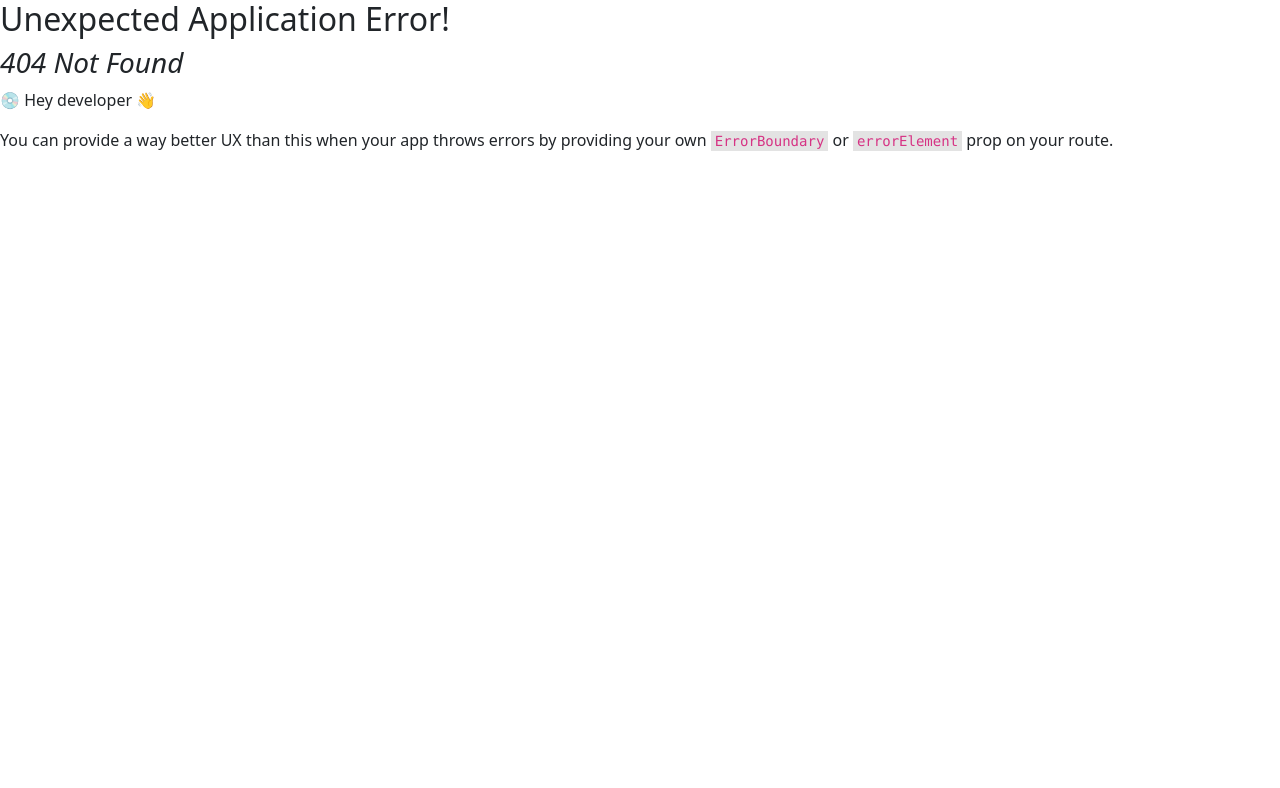
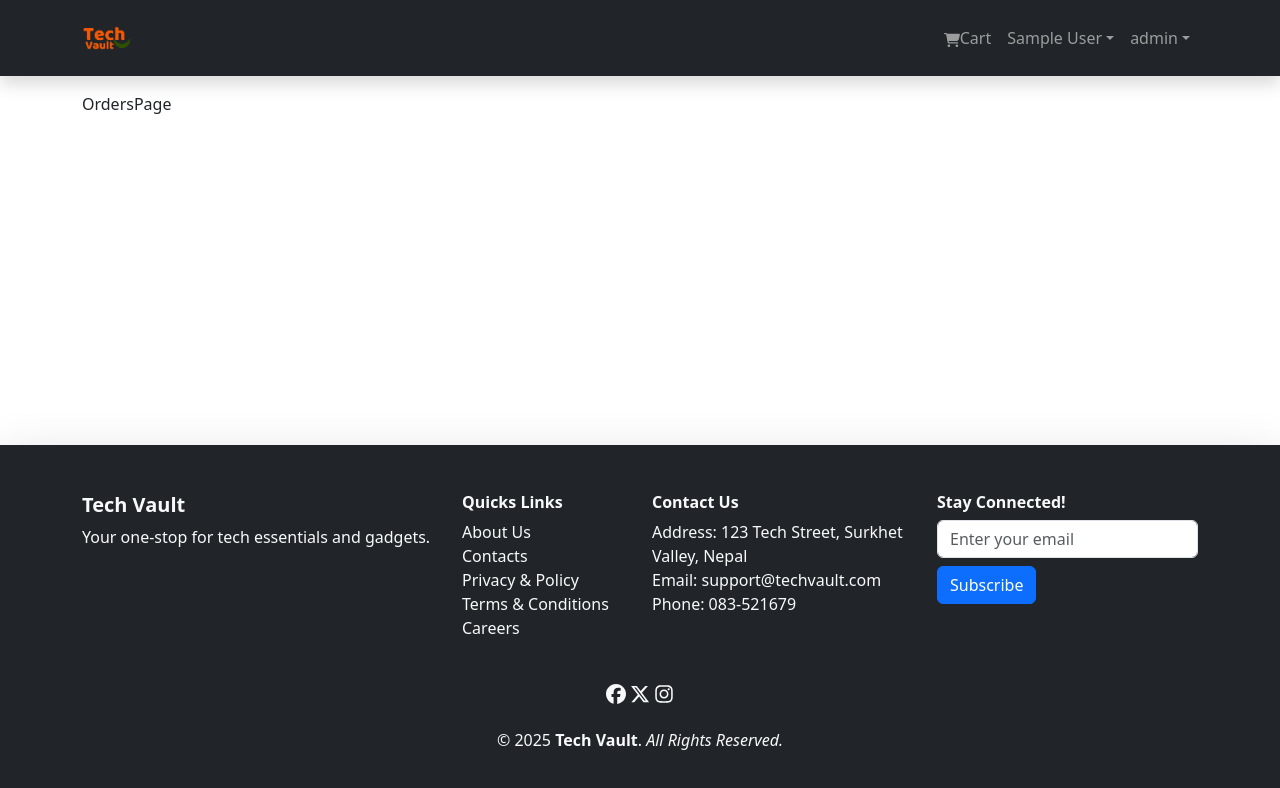
Before and after one commit to sangatrokaya/ecommerce, a React (Vite) app in the folder frontend/: page /admin/orders in a window 1280 px wide. Before the commit this address had no page. Shown: the top 788 px of the page. Built offline with nearby package versions, Linux system fonts and the light colour scheme; sample sign-in values are in the browser's storage.

Commit message:
update: setting up routes for admin

```diff
--- a/frontend/src/components/Header.jsx
+++ b/frontend/src/components/Header.jsx
@@ -74,6 +74,17 @@ const Header = () => {
                     Sign In
                   </NavLink>
                 )}
+                {userInfo && userInfo.isAdmin && (
+                  <NavDropdown title="admin" id="admin-routes">
+                    <NavDropdown.Item
+                      onClick={() => {
+                        navigate("/admin/orders");
+                      }}
+                    >
+                      Orders
+                    </NavDropdown.Item>
+                  </NavDropdown>
+                )}
               </Nav>
             </Navbar.Collapse>
           </Container>
--- a/frontend/src/main.jsx
+++ b/frontend/src/main.jsx
@@ -21,6 +21,7 @@ import ProfilePage from "./pages/ProfilePage.jsx";
 import PlaceOrderPage from "./pages/PlaceOrderPage.jsx";
 import OrderPage from "./pages/Orderpage.jsx";
 import AdminRoute from "./components/AdminRoute.jsx";
+import OrdersPage from "./pages/admin/OrdersPage.jsx";
 
 /* // Setting up react routes
 const router = createBrowserRouter([
@@ -62,7 +63,9 @@ const router = createBrowserRouter(
         <Route path="placeorder" element={<PlaceOrderPage />} />
         <Route path="order/:id" element={<OrderPage />} />
       </Route>
-      <Route path="" element={<AdminRoute />}></Route>
+      <Route path="" element={<AdminRoute />}>
+        <Route path="admin/orders" element={<OrdersPage />} />
+      </Route>
     </Route>
   )
 );
--- a/frontend/src/pages/admin/OrdersPage.jsx
+++ b/frontend/src/pages/admin/OrdersPage.jsx
@@ -0,0 +1,7 @@
+import React from "react";
+
+const OrdersPage = () => {
+  return <div>OrdersPage</div>;
+};
+
+export default OrdersPage;
```
